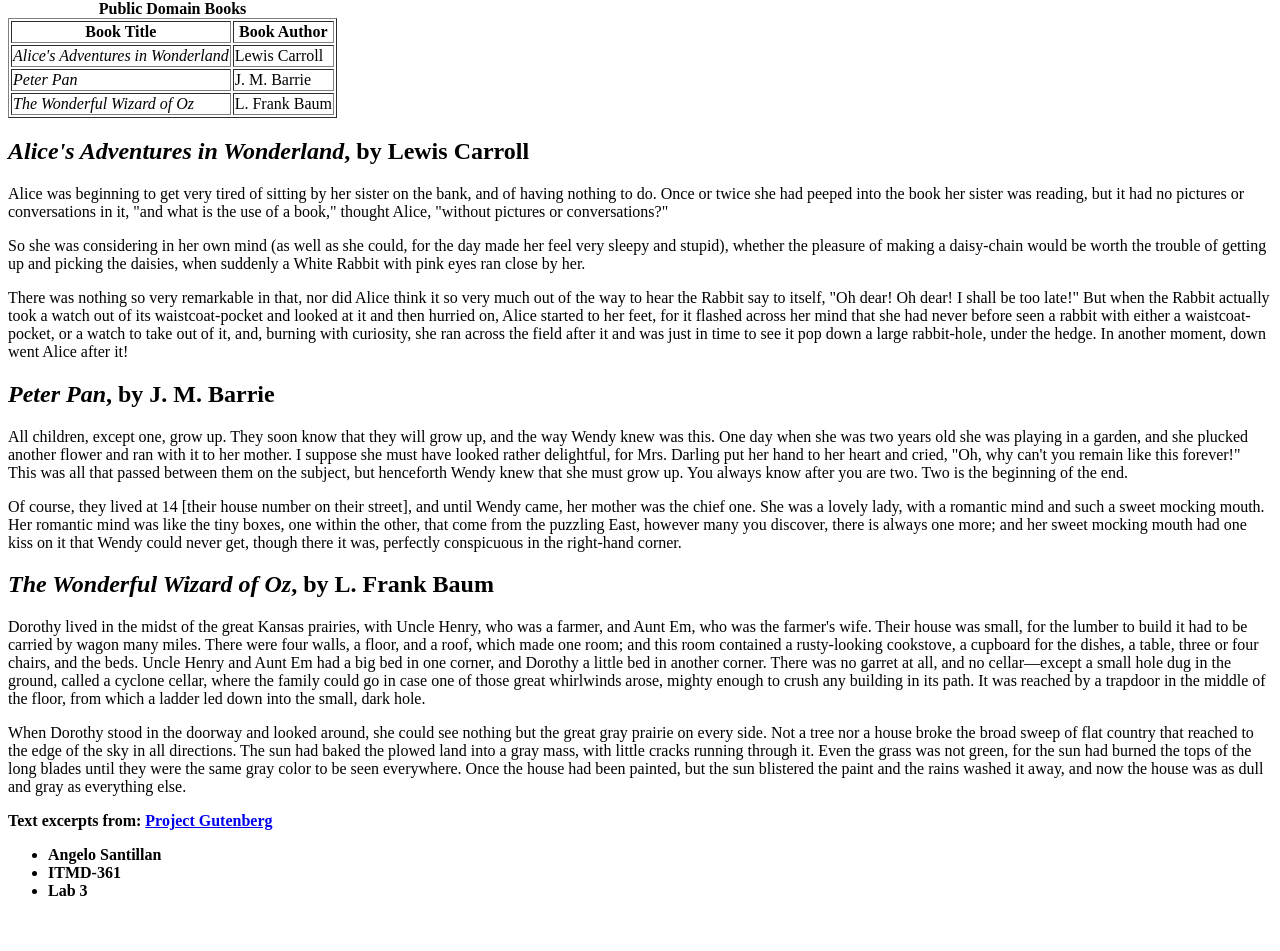
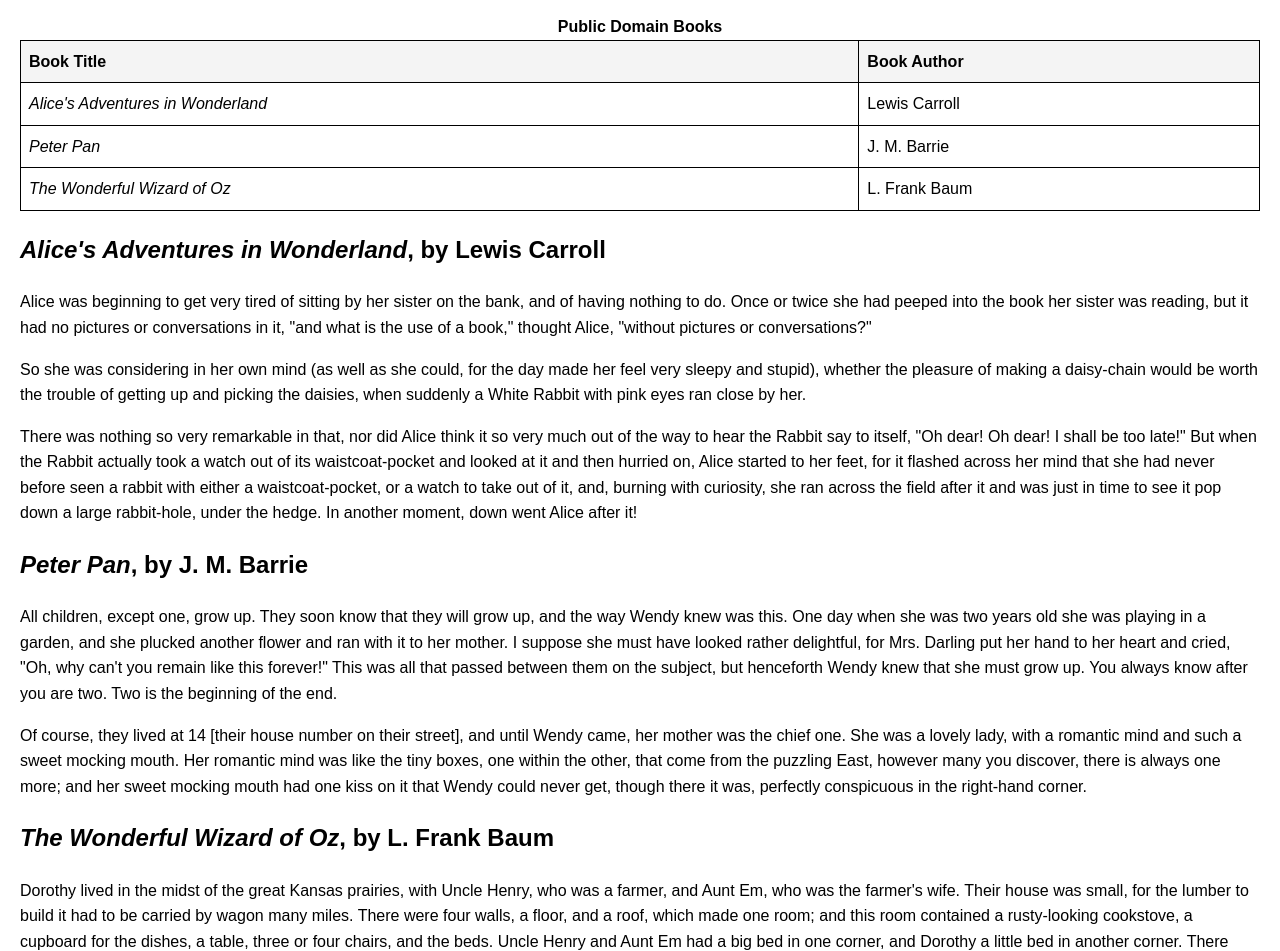
Before and after one commit to Angelo1305/lab_3, a plain HTML site: page index.html in a window 1280 px wide. Shown: the part 80-1031 px from the top of the page. Before the commit the page ends 996 px from the top, so only its background shows below. Drawn offline with Linux system fonts and the light colour scheme.

Commit message:
Update index.html

```diff
--- a/index.html
+++ b/index.html
@@ -5,6 +5,30 @@
     <meta name="viewport" content="width=device-width, initial-scale=1.0">
     <meta name="description" content="Excerpts from select public domain books">
     <title>Excerpts From Select Public Domain Books</title>
+    <style>
+        body {
+            font-family: Arial, sans-serif;
+            line-height: 1.6;
+            margin: 20px;
+        }
+        table {
+            width: 100%;
+            border-collapse: collapse;
+            margin: 20px 0;
+        }
+        th, td {
+            border: 1px solid #000;
+            padding: 8px;
+            text-align: left;
+        }
+        th {
+            background-color: #f4f4f4;
+        }
+        ul {
+            list-style-type: square;
+            padding-left: 20px;
+        }
+    </style>
 </head>
 <body>
 
```
